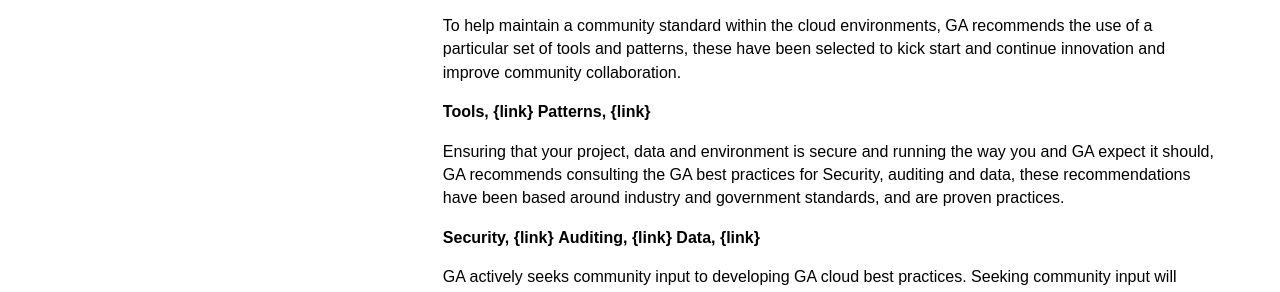
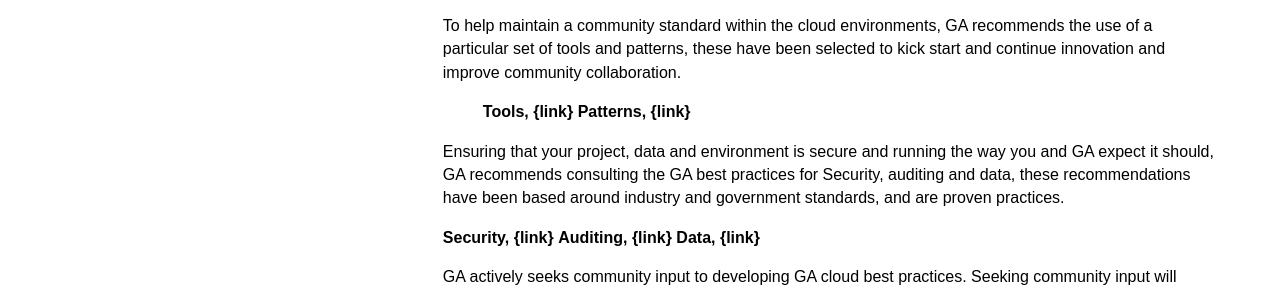
Before and after one commit to GeoscienceAustralia/cloud, a Jekyll site: the page built from docs/_pages/best_practices_index.md, in a window 1280 px wide. Shown: the part 1620-1912 px from the top of the page. Built offline with Jekyll 4.4.1, drawn with Linux system fonts in a browser that asks for light colours.

```diff
--- a/docs/_pages/best_practices_index.md
+++ b/docs/_pages/best_practices_index.md
@@ -35,8 +35,8 @@ Collaboration and innovation in an agile environment is seen by GA as an importa
 
 To help maintain a community standard within the cloud environments, GA recommends the use of a particular set of tools and patterns, these have been selected to kick start and continue innovation and improve community collaboration.
 
-**Tools, {link}**
-**Patterns, {link}**
+> **Tools, {link}**
+> **Patterns, {link}**
 
 
 Ensuring that your project, data and environment is secure and running the way you and GA expect it should, GA recommends consulting the GA best practices for Security, auditing and data, these recommendations have been based around industry and government standards, and are proven practices.
```
